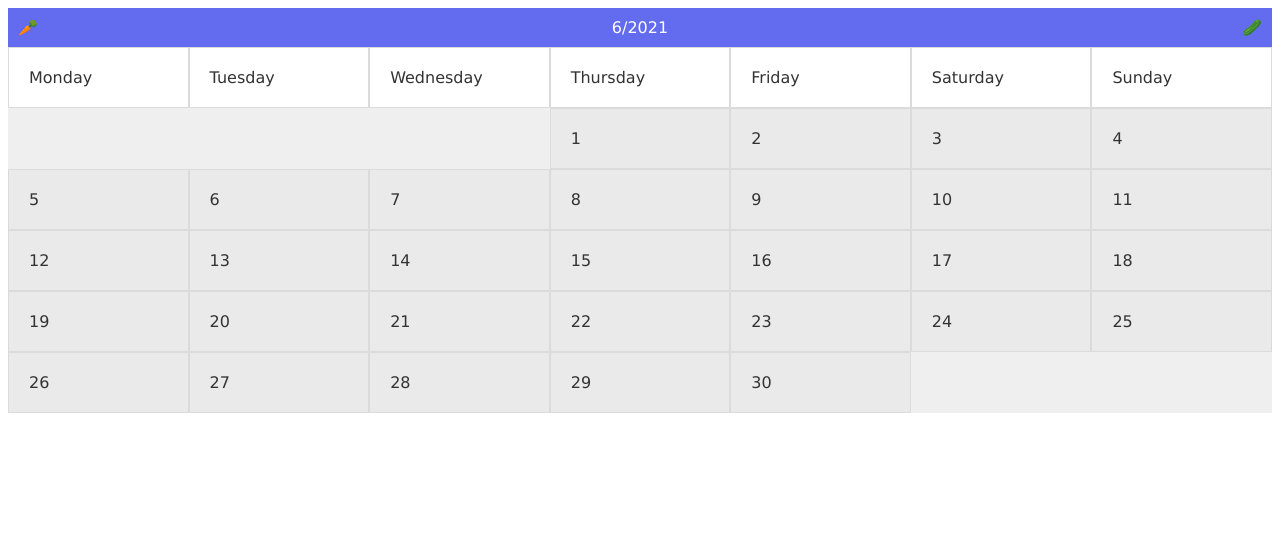
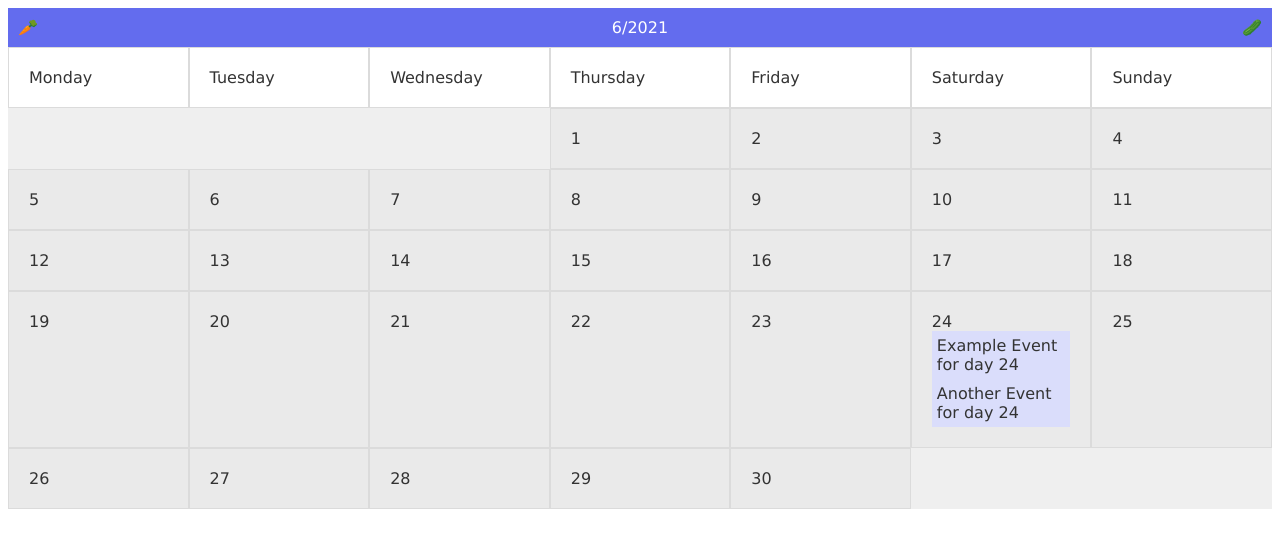
Before and after one commit to Erwin-J/event-calendar-svelte, a Svelte app: page / in a window 1280 px wide. Shown: the top 548 px of the page. Built offline with nearby package versions, Linux system fonts and the light colour scheme.

Commit message:
started to add events listing

```diff
--- /dev/null
+++ b/src/Calendar-Events.svelte
@@ -0,0 +1,31 @@
+<script lang="ts">
+  import { selectedDate, eventsForMonth } from "./calendar.store";
+
+  export let eventDayIndex: number;
+
+  function getEvents(dayIndex: number) {
+    if (!dayIndex || !$eventsForMonth) {
+      return;
+    }
+
+    const eventsForSelectedDate = $eventsForMonth.filter(
+      (d) =>
+        d.dateWithTime.getFullYear() === $selectedDate.getFullYear() &&
+        d.dateWithTime.getMonth() === $selectedDate.getMonth() &&
+        d.dateWithTime.getDate() === eventDayIndex
+    );
+
+    return eventsForSelectedDate;
+  }
+</script>
+
+{#each getEvents(eventDayIndex) as event}
+  <div class="event">{event.eventName} for day {eventDayIndex}</div>
+{/each}
+
+<style>
+  .event {
+    background: #daddfb;
+    padding: 5px;
+  }
+</style>
--- a/src/Calendar.svelte
+++ b/src/Calendar.svelte
@@ -1,23 +1,18 @@
 <script lang="ts">
-  import { writable } from "svelte/store";
-  import { scheduleDate, viewCurrentDate } from "./calendar.store";
+  import CalendarEvents from "./Calendar-Events.svelte";
+  import {
+    daysInMonth,
+    scheduleDate,
+    selectedDate,
+    viewCurrentDate,
+  } from "./calendar.store";
   import Scheduler from "./Scheduler.svelte";
   import { days } from "./utils/date.utils";
 
-  const selectedDate = new Date();
-
-  const daysInMonth = writable(
-    new Date(
-      selectedDate.getFullYear(),
-      selectedDate.getMonth() + 1,
-      0
-    ).getDate()
-  );
-
   const startingDayPosition = (dayIndex: number) => {
     const firstWeekDayOfTheMonth = new Date(
-      selectedDate.getFullYear(),
-      selectedDate.getMonth() + 1,
+      $selectedDate.getFullYear(),
+      $selectedDate.getMonth() + 1,
       1
     ).getDay();
 
@@ -32,33 +27,49 @@
     return "";
   };
 
-  function dayClickedEvent(dayIndex: number) {
-    console.log(dayIndex);
+  function dayClickedEvent(dayIndex: number): void {
     scheduleDate.set(
-      new Date(selectedDate.getFullYear(), selectedDate.getMonth(), dayIndex)
+      new Date($selectedDate.getFullYear(), $selectedDate.getMonth(), dayIndex)
     );
   }
 
-  function isFirstDayOfTheMonth(dayIndex: number) {
+  function isFirstDayOfTheMonth(dayIndex: number): boolean {
     return dayIndex === 1;
   }
 
-  function dayStartsAtSunday(firstWeekDayOfTheMonth: number, dayIndex: number) {
+  function dayStartsAtSunday(
+    firstWeekDayOfTheMonth: number,
+    dayIndex: number
+  ): boolean {
     return firstWeekDayOfTheMonth === 0 && dayIndex === 1;
   }
 
   function nextMonth(): void {
-    selectedDate.setMonth(selectedDate.getMonth() + 1);
+    selectedDate.set(
+      new Date(
+        $selectedDate.getFullYear(),
+        $selectedDate.getMonth() + 1,
+        $selectedDate.getDate()
+      )
+    );
+
     viewCurrentDate.set(
-      `${selectedDate.getMonth() + 1}/${selectedDate.getFullYear()}`
+      `${$selectedDate.getMonth() + 1}/${$selectedDate.getFullYear()}`
     );
     SetDaysInMonth();
   }
 
   function previousMonth(): void {
-    selectedDate.setMonth(selectedDate.getMonth() - 1);
+    selectedDate.set(
+      new Date(
+        $selectedDate.getFullYear(),
+        $selectedDate.getMonth() - 1,
+        $selectedDate.getDate()
+      )
+    );
+
     viewCurrentDate.set(
-      `${selectedDate.getMonth() + 1}/${selectedDate.getFullYear()}`
+      `${$selectedDate.getMonth() + 1}/${$selectedDate.getFullYear()}`
     );
     SetDaysInMonth();
   }
@@ -66,8 +77,8 @@
   function SetDaysInMonth(): void {
     daysInMonth.set(
       new Date(
-        selectedDate.getFullYear(),
-        selectedDate.getMonth() + 1,
+        $selectedDate.getFullYear(),
+        $selectedDate.getMonth() + 1,
         0
       ).getDate()
     );
@@ -95,6 +106,7 @@
         on:click={() => dayClickedEvent(dayIndex + 1)}
       >
         {dayIndex + 1}
+        <svelte:component this={CalendarEvents} eventDayIndex={dayIndex + 1} />
       </div>
     {/each}
   </div>
@@ -141,6 +153,7 @@
   }
   .day-cell:hover {
     background: #b1b1b1;
+    cursor: pointer;
   }
   .day {
     padding: 20px;
--- a/src/Scheduler.svelte
+++ b/src/Scheduler.svelte
@@ -20,8 +20,6 @@
     if (!$scheduleDate) {
       return;
     }
-
-    console.log($scheduleDate);
 
     return `${$scheduleDate.getDate()}/${
       $scheduleDate.getMonth() + 1
--- a/src/calendar.store.ts
+++ b/src/calendar.store.ts
@@ -1,9 +1,35 @@
 import { writable } from "svelte/store";
 
-const initialDate = new Date();
+const startingDate = new Date();
+
+const eventData: Event[] = [
+  { eventName: "Example Event", dateWithTime: new Date() },
+  { eventName: "Another Event", dateWithTime: new Date() },
+  {
+    eventName: "Yet another Event",
+    dateWithTime: new Date(
+      startingDate.getFullYear(),
+      startingDate.getMonth() + 1,
+      5
+    ),
+  },
+];
+
+export const selectedDate = writable(startingDate);
 
 export const viewCurrentDate = writable(
-  `${initialDate.getMonth() + 1}/${initialDate.getFullYear()}`
+  `${startingDate.getMonth() + 1}/${startingDate.getFullYear()}`
+);
+
+export const daysInMonth = writable(
+  new Date(startingDate.getFullYear(), startingDate.getMonth() + 1, 0).getDate()
 );
 
 export const scheduleDate = writable(<Date>null);
+
+export const eventsForMonth = writable(eventData);
+
+export interface Event {
+  eventName: string;
+  dateWithTime: Date;
+}
```
